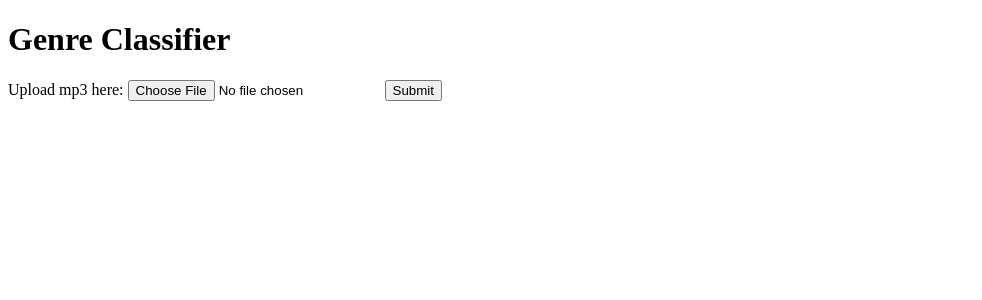
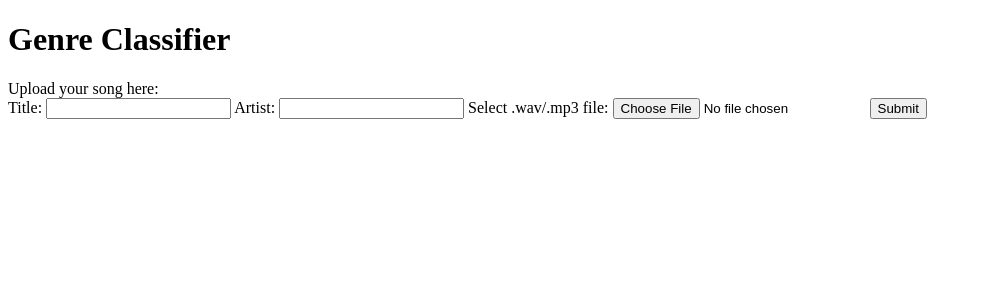
Before and after one commit to bkwatanabe/SongClassifierApp, a Flask app: page / in a window 1280 px wide. Shown: the top 300 px of the page, without its empty margins (0-982 px from the left). Run offline with Flask 2, Linux system fonts and the light colour scheme.

Commit message:
App converts upload to numpy array and redirects the user to the results page. Added song title and artist fields. Added warning message if user tries to upload mp3 since librosa will take a long time to process it.

```diff
--- a/app.py
+++ b/app.py
@@ -1,12 +1,13 @@
 import os
 from flask import Flask, render_template, request, send_from_directory
 from werkzeug.utils import secure_filename
+import librosa as lb
 
-ALLOWED_EXTENSIONS = {'mp3'}
+ALLOWED_EXTENSIONS = {'mp3', 'wav'}
 
 def allowed_file(filename):
     return '.' in filename and \
-           filename.rsplit('.', 1)[1].lower() in ALLOWED_EXTENSIONS
+           filename.rsplit('.')[-1].lower() in ALLOWED_EXTENSIONS
 
 
 # Flask app config
@@ -21,6 +22,10 @@ app.config['FAVICON'] = "static"
 def homepage():
     return render_template('index.html')
 
+# could include upload id to this to get the results for the specific song.
+@app.route('/results', methods=["GET"])
+def resultspage():
+    return render_template('results.html')
 
 @app.route('/js/<path:path>', methods=["GET"])
 def get_send_js(path):
@@ -42,6 +47,12 @@ def upload():
     if allowed_file(filename):
         print("Uploaded ", f)
         f.save(os.path.join(app.config['UPLOAD_FOLDER'], filename))
+        # x , sr = lb.load(f)
+        x, sr = lb.load("audio/" + filename)
+        print(sr, x)
+        print(type(x))
+        print(x.max())
+        os.remove("audio/" + filename)
         return filename + " was uploaded successfully."
     else:
         raise ValueError(filename.rsplit('.', 1)[1].lower() + " is not an allowed file type.")
--- a/static/js/index.js
+++ b/static/js/index.js
@@ -1,5 +1,17 @@
 const log = $("#log");
 const file_input = $("#file_input");
+const submit = $("#submit");
+const warning = $("#warning");
+
+file_input.on("change", function(){
+    var nameSplit = file_input.val().split(".");
+    if(nameSplit[nameSplit.length - 1].toLowerCase() == "mp3") {
+        warning.prop("hidden", false);
+    }
+    else {
+        warning.prop("hidden", true);
+    }
+});
 
 // Whenever this form has a submit event,
 $("form").submit(function (event) {
@@ -20,13 +32,18 @@ $("form").submit(function (event) {
         processData: false,
         contentType: false,
         type: 'POST',
+        beforeSend: function() {
+            log.text(fileData.name + " is being uploaded. Please wait.");
+            submit.prop("disabled", true);
+        },
         success: function(response){
             console.log(response);
             log.text(fileData.name + " was uploaded successfully.");
-            file_input.val(null);
+            window.location.replace(window.location.href + "results");
         },
         error: function(){
             log.text("The file upload failed.");
+            submit.prop("disabled", false);
         }
     });
 });
--- a/templates/index.html
+++ b/templates/index.html
@@ -9,10 +9,15 @@
 <h1>Genre Classifier</h1>
 
 <form>
-    <label about="file_input">Upload mp3 here:</label>
-        {# Currently only accepting mpeg files #}
-    <input type = "file" name = "file_input" id="file_input" accept="audio/mpeg" required/>
-    <input type = "submit"/>
+    <div> Upload your song here:</div>
+    <div id="warning" hidden> Warning! .mp3 file will take a while to process.</div>
+    <label about= "title">Title:</label>
+    <input type = "text" name= "title" required/>
+    <label about= "artist">Artist:</label>
+    <input type = "text" name= "artist" required/>
+    <label about= "file_input">Select .wav/.mp3 file:</label>
+    <input type = "file" name = "file_input" id="file_input" accept="audio/mpeg, audio/wav" required/>
+    <input type = "submit" id="submit"/>
 </form>
 
 {# Log success/failure messages for users #}
```
Also changed, not shown: templates/results.html (added, +11 -0 lines).
